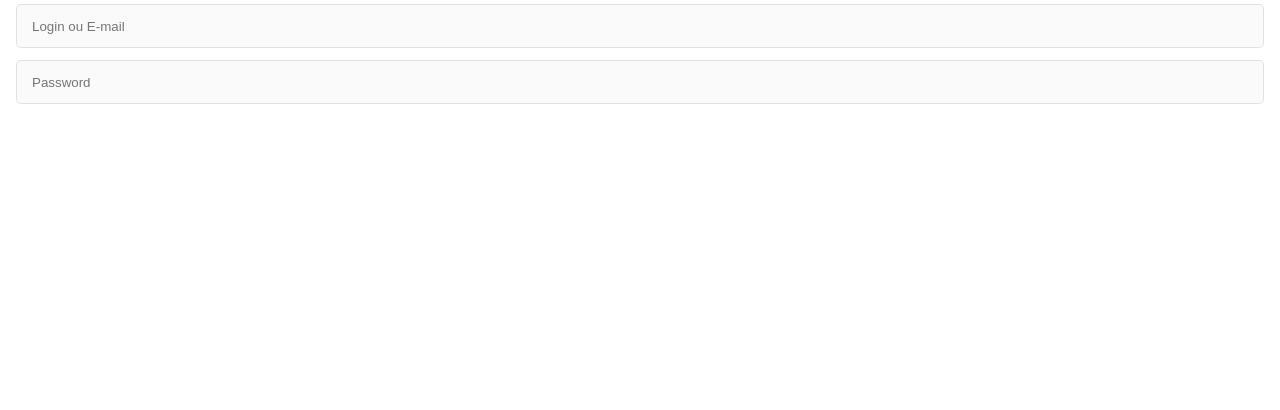
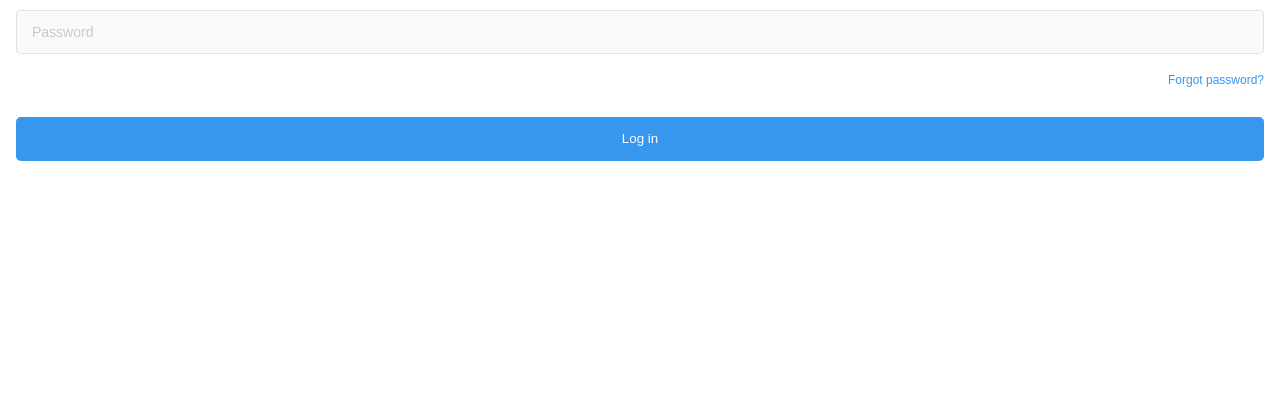
Before and after one commit to renatoGalloAlves/Instagram-clone, a plain HTML site: page index.html in a window 1280 px wide. Shown: the part 390-800 px from the top of the page. Drawn offline with Linux system fonts and the light colour scheme.

Commit message:
terminando a pagina login

```diff
--- a/index.html
+++ b/index.html
@@ -12,8 +12,12 @@
   <main class="login-container">
     <div class="form-container">
       <img class="logo-img" src="./assets/image/Instagram-logo.png" alt="Logo Instagram" />
-      <input class="imput-form" type="text" name="username" placeholder="Login ou E-mail">
+      <input class="imput-form" type="text" name="username" placeholder="Login ou E-mail" value="asad_khasanov">
       <input class="imput-form" type="password" name="password" placeholder="Password">
+      <a class="forgot-password" href="#">Forgot password?</a>
+      <a class="link-submit" href="./home/">
+      <button class="btn-submit">Log in</button>
+      </a>
     </div>
   </main>
 
--- a/styles/scss/pages/login.scss
+++ b/styles/scss/pages/login.scss
@@ -1,21 +1,22 @@
 @import "../styles.scss";
 
 .login-container {
-  @include simple-flex(center, center,column);
+  @include simple-flex(center, center, column);
   height: 100%;
   margin: 0 16px;
 
-  .form-container{
+  .form-container {
     @include simple-flex(center, center, column);
     width: 100%;
 
-    .logo-img{
+    .logo-img {
       width: 182px;
       height: auto;
       margin-bottom: 39px;
     }
 
-    .imput-form{
+    .imput-form {
+      font-size: 1.4rem;
       width: 100%;
       height: 44px;
       margin: 6px 0;
@@ -23,7 +24,40 @@
       box-sizing: border-box;
       border: 0.5px solid rgba(0, 0, 0, 0.1);
       border-radius: 5px;
-      background-color:$background-primary ;
+      background-color: $background-primary;
+      color: $text-color;
+
+      &:focus {
+        outline: none;
+      }
+
+      &::placeholder {
+        color: rgba(0, 0, 0, 0.2);
+      }
+    }
+
+    .forgot-password {
+      color: $highlight-color;
+      font-size: 1.2rem;
+      margin-top: 13px;
+      font-weight: 500;
+      text-decoration: none;
+      align-self: flex-end;
+
+    }
+
+    .link-submit {
+      width: 100%;
+
+      .btn-submit {
+        width: 100%;
+        height: 44px;
+        background-color: $highlight-color;
+        border: none;
+        border-radius: 5px;
+        color: $highlight-contrast-color;
+        margin-top: 30px;
+      }
     }
   }
 }
--- a/styles/scss/styles.scss
+++ b/styles/scss/styles.scss
@@ -5,3 +5,7 @@
 *{
   font-family: Arial;
 }
+
+html{
+  font-size: 10px;
+}
--- a/styles/scss/variables.scss
+++ b/styles/scss/variables.scss
@@ -3,3 +3,4 @@ $background-segundary:#f2f2f2;
 
 $text-color:#262626;
 $highlight-color:#3797ef;
+$highlight-contrast-color:#fff;
```
Also changed, not shown: styles/css/pages/login.css, styles/css/styles.css, 2 other files.
